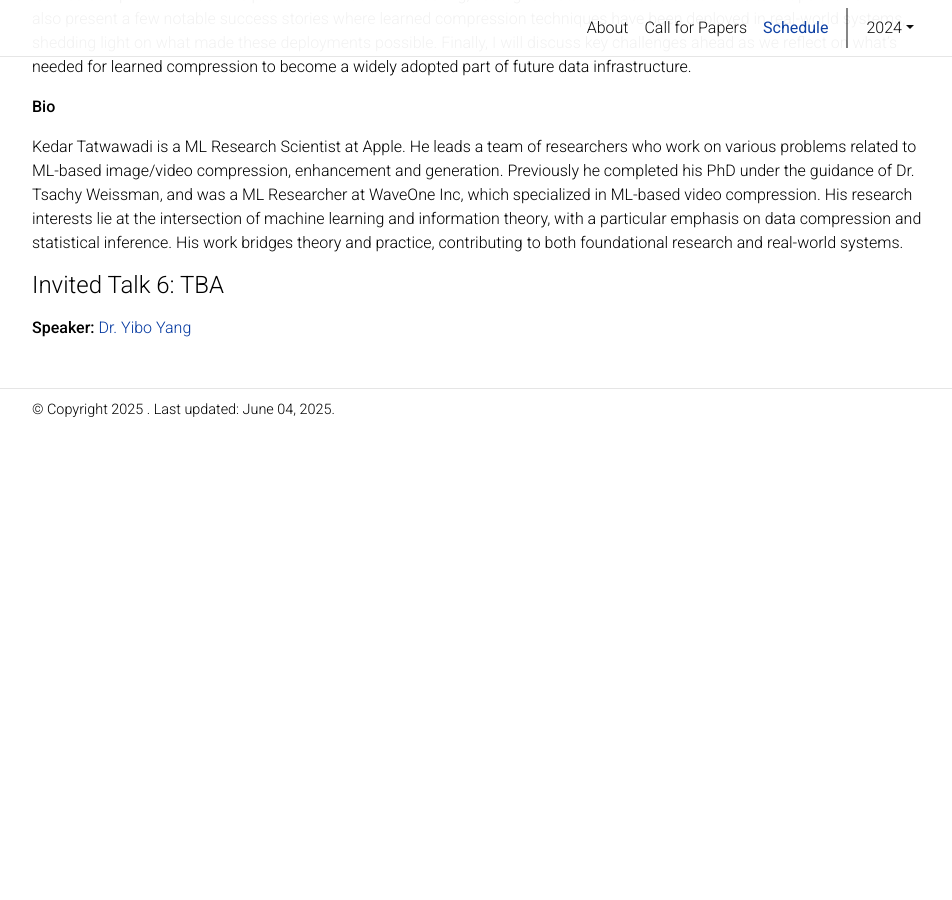
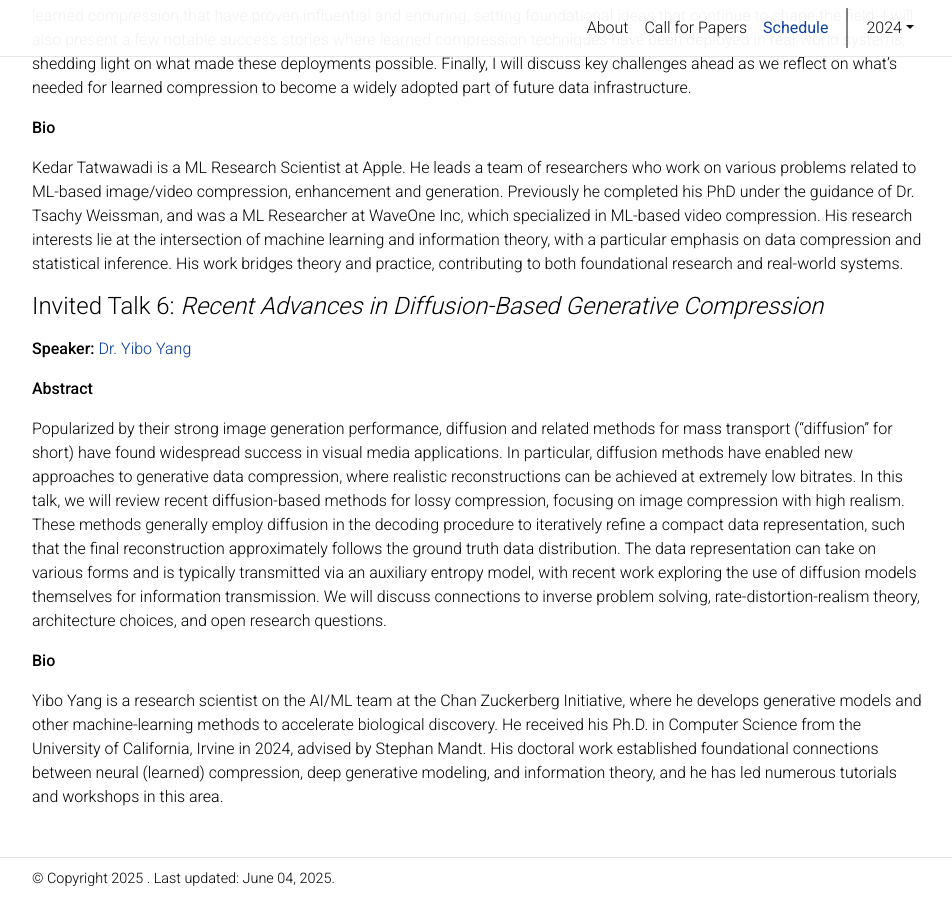
Before and after one commit to learn-to-compress-workshop-isit/learn-to-compress-workshop-isit.github.io, a Jekyll site: the page built from _pages/2025/schedule.md, in a window 1280 px wide and 900 px high, scrolled down 4753 px. Shown: the whole window, without its empty margins (163-1115 px from the left). Built offline with Jekyll 4.4.1, drawn with Linux system fonts in a browser that asks for light colours; comment, search, counter and statistics services are not loaded; a style sheet for code colours, icons or effects is not loaded; before the commit the page ends 5183 px from its top, so only the background shows below that; some of the changed text lies outside the part shown.

Commit message:
Added Yibo's talk

```diff
--- a/_pages/2025/schedule.md
+++ b/_pages/2025/schedule.md
@@ -44,7 +44,7 @@ a.speaker{
 | 14:45 - 15:00 | **Spotlight presentation 3** | Unnikrishnan Kunnath Ganesan, Giuseppe Durisi, Matteo Zecchin, Petar Popovski and Osvaldo Simeone: *Online Conformal Compression for Zero-Delay Communication with Distortion Guarantees* |
 | 15:00 - 15:30 | Poster session 2  | |
 | 15:30 - 16:10 | **Invited Talk 5**  | [Dr. Kedar Tatwawadi: *State of Learned Compression: Past, Present & Future*](#kedar) |
-| 16:10 - 16:50 | **Invited Talk 6**  | [Dr. Yibo Yang](#yibo) |
+| 16:10 - 16:50 | **Invited Talk 6**  | [Dr. Yibo Yang: *Recent Advances in Diffusion-Based Generative Compression*](#yibo) |
 | 16:50 - 16:55 | Awards and Closing Remarks | |
 | 16:55 - 17:25 | Poster Session 3 | |
 {: .table}
@@ -82,7 +82,7 @@ Connor Ding, Abhiram Rao Gorle, Sagnik Bhattacharya, Divija Hasteer, Naomi S
 
 ### **Keynotes**:
 
-#### Invited Talk 1: Toward rate-distortion-perception optimality with lattice transform coding
+#### Invited Talk 1: *Toward rate-distortion-perception optimality with lattice transform coding*
 <a name="shirin" class="speaker"></a>
 
 **Speaker:** [Prof. Shirin Saeedi Bidokhti](https://www.seas.upenn.edu/~saeedi)
@@ -128,7 +128,7 @@ Society Joint Paper Award, 2022 IT society Goldsmith lecturer award,
 prospective researcher and advanced postdoctoral fellowships from the
 Swiss National Science Foundation.
 
-#### Invited Talk 2: New directions in causal inference via de Finetti theorems and algorithmic information theory
+#### Invited Talk 2: *New directions in causal inference via de Finetti theorems and algorithmic information theory*
 <a name="ferenc" class="speaker"></a>
 
 **Speaker:** [Prof. Ferenc Huszár](https://www.inference.vc/about/)
@@ -179,7 +179,15 @@ In the past decade, ML based methods have introduced a powerful new paradigm for
 
 Kedar Tatwawadi is a ML Research Scientist at Apple. He leads a team of researchers who work on various problems related to ML-based image/video compression, enhancement and generation. Previously he completed his PhD under the guidance of Dr. Tsachy Weissman, and was a ML Researcher at WaveOne Inc, which specialized in ML-based video compression. His research interests lie at the intersection of machine learning and information theory, with a particular emphasis on data compression and statistical inference. His work bridges theory and practice, contributing to both foundational research and real-world systems.
 
-#### Invited Talk 6: TBA
+#### Invited Talk 6: *Recent Advances in Diffusion-Based Generative Compression*
 <a name="yibo" class="speaker"></a>
 
 **Speaker:** [Dr. Yibo Yang](https://yiboyang.com/about/)
+
+**Abstract**
+
+Popularized by their strong image generation performance, diffusion and related methods for mass transport ("diffusion" for short) have found widespread success in visual media applications.  In particular, diffusion methods have enabled new approaches to generative data compression, where realistic reconstructions can be achieved at extremely low bitrates.  In this talk, we will review recent diffusion-based methods for lossy compression, focusing on image compression with high realism. These methods generally employ diffusion in the decoding procedure to iteratively refine a compact data representation, such that the final reconstruction approximately follows the ground truth data distribution. The data representation can take on various forms and is typically transmitted via an auxiliary entropy model, with recent work exploring the use of diffusion models themselves for information transmission. We will discuss connections to inverse problem solving, rate-distortion-realism theory, architecture choices, and open research questions.
+
+**Bio**
+
+Yibo Yang is a research scientist on the AI/ML team at the Chan Zuckerberg Initiative, where he develops generative models and other machine-learning methods to accelerate biological discovery. He received his Ph.D. in Computer Science from the University of California, Irvine in 2024, advised by Stephan Mandt. His doctoral work established foundational connections between neural (learned) compression, deep generative modeling, and information theory, and he has led numerous tutorials and workshops in this area.
```
